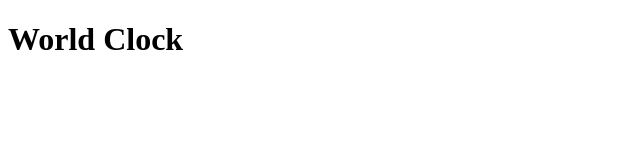
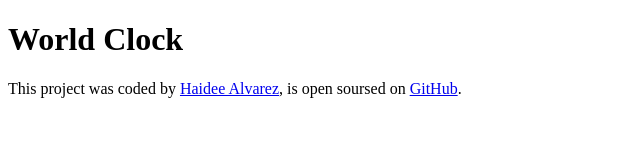
Before and after one commit to HaideeAC/WorldClock, a plain HTML site: page index.html in a window 1280 px wide. Shown: the whole page, without its empty margins (0-640 px from the left). Drawn offline with Linux system fonts and the light colour scheme.

Commit message:
added footer with links

```diff
--- a/index.html
+++ b/index.html
@@ -1,11 +1,18 @@
 <!DOCTYPE html>
 <html lang="en">
-<head>
-    <meta charset="UTF-8">
-    <meta name="viewport" content="width=device-width, initial-scale=1.0">
+  <head>
+    <meta charset="UTF-8" />
+    <meta name="viewport" content="width=device-width, initial-scale=1.0" />
     <title>World Clock - Haidee Alvarez</title>
-</head>
-<body>
+  </head>
+  <body>
     <h1>World Clock</h1>
-</body>
+    <footer>
+      This project was coded by
+      <a href="https://github.com/HaideeAC" target="_blank">Haidee Alvarez</a>,
+      is open soursed on
+      <a href="https://github.com/HaideeAC/WorldClock" target="_blank">GitHub</a
+      >.
+    </footer>
+  </body>
 </html>
```
